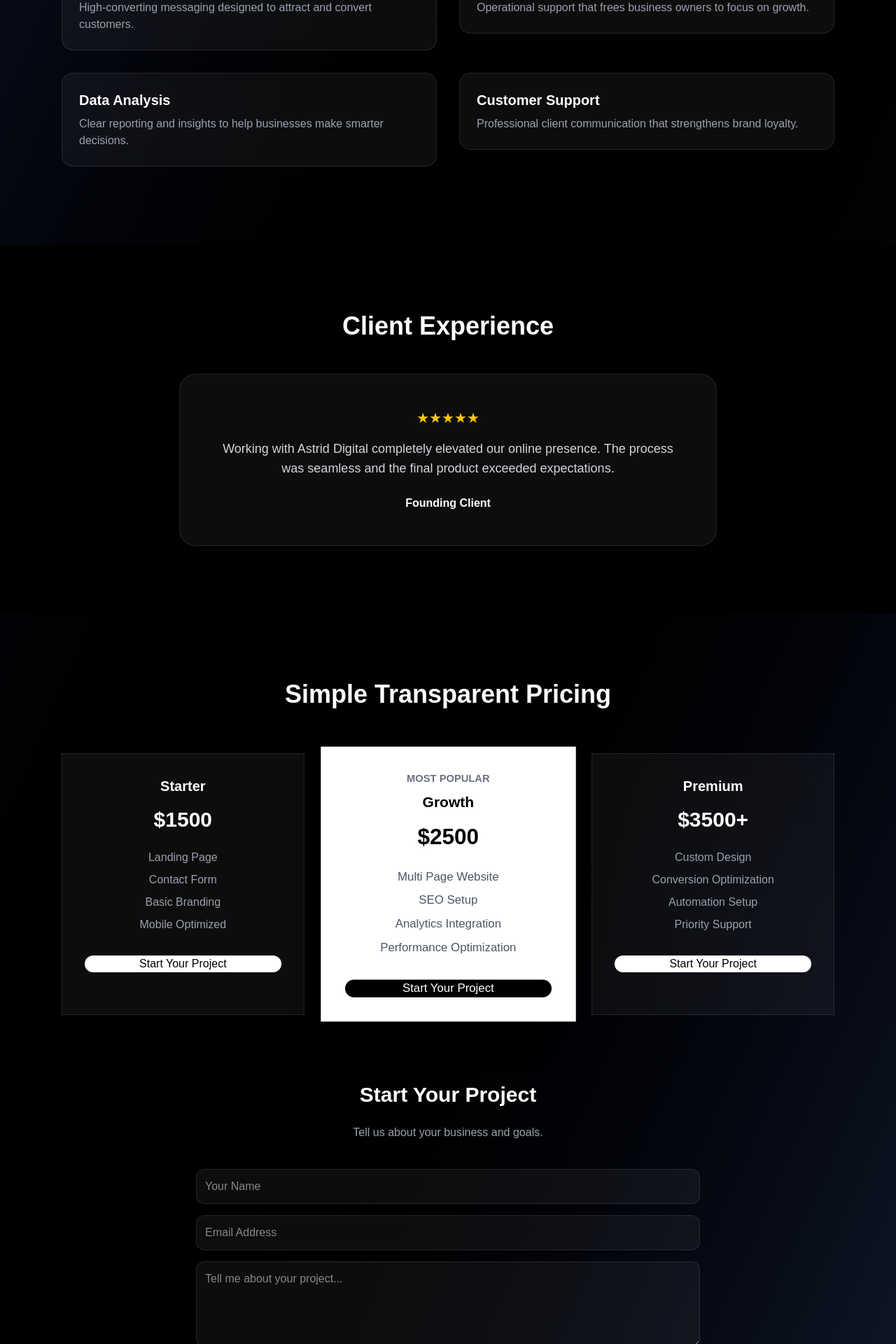
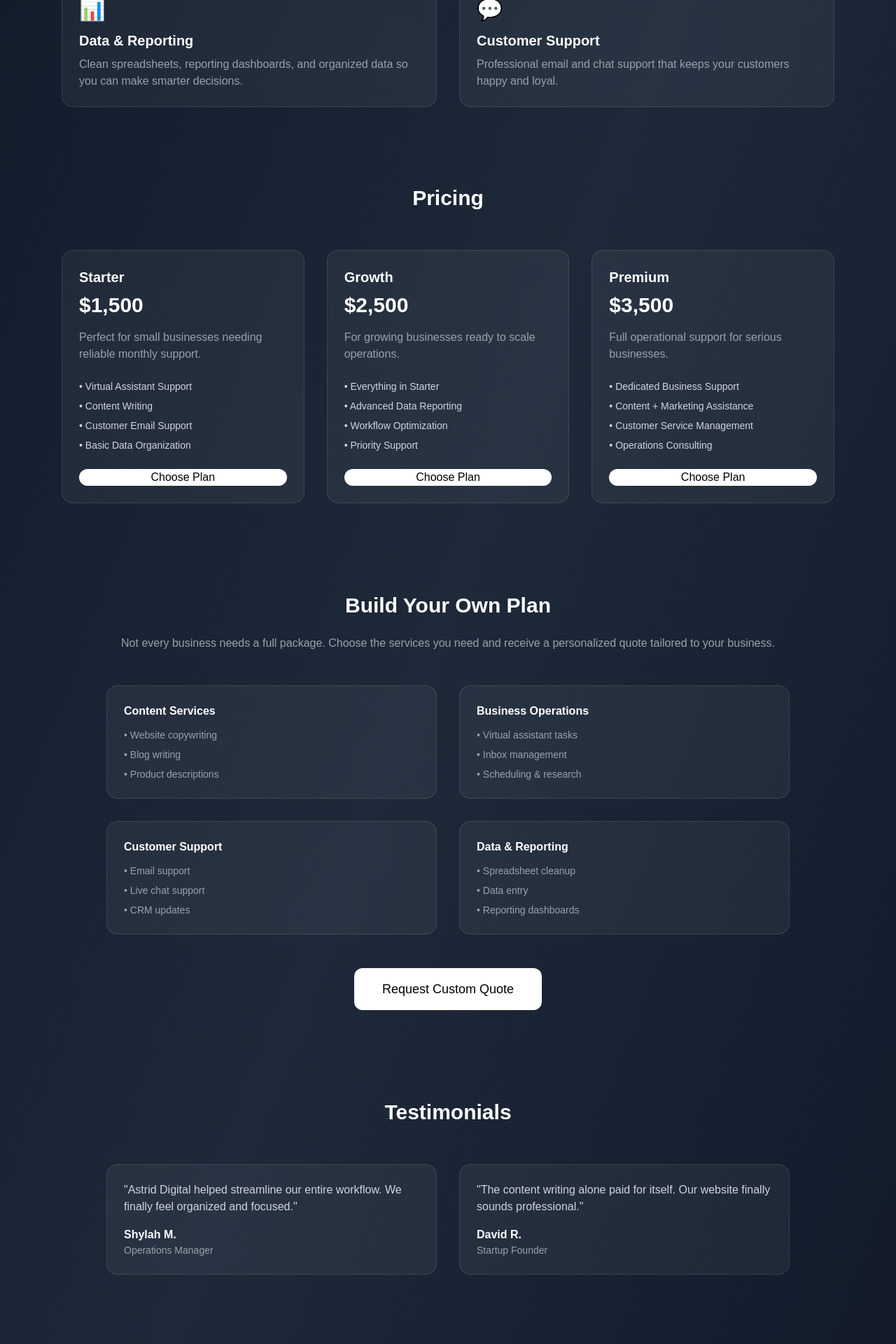
Before and after one commit to ceeleigh/astrid-digital, a Next.js app: page / in a window 1280 px wide. Shown: the part 820-2740 px from the top of the page at 70% size. Built offline with nearby package versions, Linux system fonts and the light colour scheme.

Commit message:
added custom pricing option

```diff
--- a/app/page.tsx
+++ b/app/page.tsx
@@ -1,150 +1,150 @@
 "use client";
 
 import React from "react";
-import { motion } from "framer-motion";
 import { Card, CardContent } from "@/components/ui/card";
 import { Button } from "@/components/ui/button";
+import { motion } from "framer-motion";
 
 export default function Page() {
 
   const services = [
     {
       title: "Content Writing & Copywriting",
-      desc: "High-converting messaging designed to attract and convert customers."
+      desc: "Professional website, blog, and marketing content designed to convert visitors into customers.",
+      icon: "✍️",
     },
     {
       title: "Virtual Assistance",
-      desc: "Operational support that frees business owners to focus on growth."
+      desc: "Inbox management, scheduling, research, and day‑to‑day business support for busy entrepreneurs.",
+      icon: "🧩",
     },
     {
-      title: "Data Analysis",
-      desc: "Clear reporting and insights to help businesses make smarter decisions."
+      title: "Data & Reporting",
+      desc: "Clean spreadsheets, reporting dashboards, and organized data so you can make smarter decisions.",
+      icon: "📊",
     },
     {
       title: "Customer Support",
-      desc: "Professional client communication that strengthens brand loyalty."
-    }
+      desc: "Professional email and chat support that keeps your customers happy and loyal.",
+      icon: "💬",
+    },
   ];
 
   const pricing = [
     {
       name: "Starter",
-      price: "$2,000",
+      price: "$1,500",
+      desc: "Perfect for small businesses needing reliable monthly support.",
       features: [
-        "1 Page Premium Website",
-        "Mobile Optimization",
-        "Contact Form Setup",
-        "Basic SEO Setup"
-      ]
+        "Virtual Assistant Support",
+        "Content Writing",
+        "Customer Email Support",
+        "Basic Data Organization",
+      ],
+      link: "https://buy.stripe.com/00w14p1st6Jh9C25PxdUY03",
     },
     {
       name: "Growth",
-      price: "$3,500",
+      price: "$2,500",
+      desc: "For growing businesses ready to scale operations.",
       features: [
-        "Multi-Page Website",
-        "Brand Styling",
-        "Lead Capture System",
-        "Performance Optimization"
-      ]
+        "Everything in Starter",
+        "Advanced Data Reporting",
+        "Workflow Optimization",
+        "Priority Support",
+      ],
+      link: "https://buy.stripe.com/9B68wRdbb3x5cOe6TBdUY04",
     },
     {
       name: "Premium",
-      price: "$5,000",
+      price: "$3,500",
+      desc: "Full operational support for serious businesses.",
       features: [
-        "Full Business Website",
-        "Automation Setup",
-        "Analytics Dashboard",
-        "Priority Support"
-      ]
-    }
+        "Dedicated Business Support",
+        "Content + Marketing Assistance",
+        "Customer Service Management",
+        "Operations Consulting",
+      ],
+      link: "https://buy.stripe.com/dRm8wR3AB6JhdSi2DldUY05",
+    },
+  ];
+
+  const testimonials = [
+    {
+      quote:
+        "Astrid Digital helped streamline our entire workflow. We finally feel organized and focused.",
+      name: "Shylah M.",
+      role: "Operations Manager",
+    },
+    {
+      quote:
+        "The content writing alone paid for itself. Our website finally sounds professional.",
+      name: "David R.",
+      role: "Startup Founder",
+    },
   ];
 
   const cardStyle =
-    "rounded-2xl bg-white/5 backdrop-blur-xl border border-white/10 p-6 hover:-translate-y-2 hover:shadow-2xl hover:shadow-white/10 transition-all duration-300";
+    "rounded-2xl bg-white/5 backdrop-blur-xl border border-white/10 p-6 hover:-translate-y-2 hover:shadow-xl hover:shadow-white/10 transition-all";
 
   return (
-    <div className="min-h-screen bg-gradient-to-br from-gray-900 via-black to-gray-900 text-white">
+    <div className="min-h-screen bg-gradient-to-br from-gray-900 via-gray-800 to-gray-900 text-white">
 
       {/* NAVBAR */}
+      <nav className="sticky top-0 z-50 backdrop-blur-lg border-b border-white/10">
+        <div className="max-w-6xl mx-auto px-6 py-4 flex justify-between items-center">
+          <h1 className="font-bold text-lg">Astrid Digital Agency</h1>
 
-      <nav className="flex items-center justify-between max-w-6xl mx-auto px-6 py-6">
-        <h1 className="text-xl font-bold tracking-wide">
-          Astrid Digital
-        </h1>
+          <div className="space-x-6 text-sm">
+           <a href="#services" className="hover:text-gray-300">Services</a>
+<a href="#pricing" className="hover:text-gray-300">Pricing</a>
+<a href="#custom" className="hover:text-gray-300">Custom Plan</a>
+<a href="#testimonials" className="hover:text-gray-300">Testimonials</a>
+<a href="#contact" className="hover:text-gray-300">Contact</a>
 
-        <div className="flex gap-6 text-sm text-gray-300">
-          <a href="#services">Services</a>
-          <a href="#pricing">Pricing</a>
-          <a href="#contact">Contact</a>
+          </div>
         </div>
-
-        <a
-          href="https://calendly.com"
-          target="_blank"
-        >
-          <Button className="bg-white text-black hover:bg-gray-200">
-            Book Call
-          </Button>
-        </a>
       </nav>
 
       {/* HERO */}
-
       <section className="max-w-5xl mx-auto px-6 py-28 text-center">
-
         <motion.h1
           initial={{ opacity: 0, y: 40 }}
           animate={{ opacity: 1, y: 0 }}
-          transition={{ duration: .8 }}
+          transition={{ duration: 0.8 }}
           className="text-5xl md:text-6xl font-bold mb-6"
         >
-          Premium Remote Business Support
+          Premium Digital Business Support
         </motion.h1>
 
         <p className="text-gray-400 text-lg mb-10">
-          Agency-level content, operations, and digital support
-          for modern companies.
+          Astrid Digital Agency helps businesses stay organized, efficient,
+          and focused on growth through professional remote support.
         </p>
 
-        <a href="#contact">
+        <a href="#pricing">
           <Button className="bg-white text-black px-8 py-3 text-lg hover:bg-gray-200">
-            Start Your Project
+            View Pricing
           </Button>
         </a>
-
-      </section>
-
-      {/* TRUST BAR */}
-
-      <section className="text-center pb-20">
-        <p className="text-gray-500 uppercase tracking-widest mb-8">
-          Trusted by Emerging Brands
-        </p>
-
-        <div className="grid grid-cols-2 md:grid-cols-4 max-w-4xl mx-auto gap-6 opacity-60">
-          <div className="border border-white/10 rounded-xl py-4">Brand</div>
-          <div className="border border-white/10 rounded-xl py-4">Brand</div>
-          <div className="border border-white/10 rounded-xl py-4">Brand</div>
-          <div className="border border-white/10 rounded-xl py-4">Brand</div>
-        </div>
       </section>
 
       {/* SERVICES */}
-
       <section
         id="services"
-        className="max-w-6xl mx-auto grid md:grid-cols-2 gap-8 px-6 pb-28"
+        className="max-w-6xl mx-auto px-6 pb-28 grid md:grid-cols-2 gap-8"
       >
         {services.map((s, i) => (
           <motion.div
             key={i}
             initial={{ opacity: 0, y: 40 }}
             whileInView={{ opacity: 1, y: 0 }}
-            transition={{ duration: .6, delay: i * .15 }}
+            transition={{ delay: i * 0.1 }}
             viewport={{ once: true }}
           >
             <Card className={cardStyle}>
               <CardContent>
+                <div className="text-3xl mb-3">{s.icon}</div>
                 <h3 className="text-xl font-semibold mb-2">{s.title}</h3>
                 <p className="text-gray-400">{s.desc}</p>
               </CardContent>
@@ -153,122 +153,121 @@ export default function Page() {
         ))}
       </section>
 
-      {/* TESTIMONIAL */}
+      {/* PRICING */}
+      <section id="pricing" className="max-w-6xl mx-auto px-6 pb-32">
 
-      <section className="py-24 px-6 bg-black text-center">
+        <h2 className="text-3xl font-bold text-center mb-14">Pricing</h2>
 
-        <h2 className="text-4xl font-bold mb-12">
-          Client Experience
-        </h2>
+        <div className="grid md:grid-cols-3 gap-8">
+          {pricing.map((plan, i) => (
+            <Card key={i} className="rounded-2xl bg-white/5 border border-white/10 p-6">
+              <CardContent>
 
-        <div className="max-w-3xl mx-auto bg-white/5 border border-white/10 rounded-3xl p-12 backdrop-blur">
+                <h3 className="text-xl font-semibold mb-2">{plan.name}</h3>
+                <p className="text-3xl font-bold mb-4">{plan.price}</p>
+                <p className="text-gray-400 mb-6">{plan.desc}</p>
 
-          <div className="text-yellow-400 text-xl mb-4">
-            ★★★★★
-          </div>
+                <ul className="space-y-2 text-sm text-gray-300 mb-6">
+                  {plan.features.map((f, idx) => (
+                    <li key={idx}>• {f}</li>
+                  ))}
+                </ul>
 
-          <p className="text-gray-300 text-lg mb-6">
-            Working with Astrid Digital completely elevated our online presence.
-            The process was seamless and the final product exceeded expectations.
-          </p>
+                <a href={plan.link} target="_blank">
+                  <Button className="w-full bg-white text-black hover:bg-gray-200">
+                    Choose Plan
+                  </Button>
+                </a>
 
-          <h4 className="font-semibold">
-            Founding Client
-          </h4>
+              </CardContent>
+            </Card>
+          ))}
+        </div>
 
+      </section>
+{/* CUSTOM PLAN */}
+<section id="custom" className="max-w-5xl mx-auto px-6 pb-32 text-center">
+
+  <h2 className="text-3xl font-bold mb-6">
+    Build Your Own Plan
+  </h2>
+
+  <p className="text-gray-400 mb-12">
+    Not every business needs a full package. Choose the services you need and
+    receive a personalized quote tailored to your business.
+  </p>
+
+  <div className="grid md:grid-cols-2 gap-8 text-left mb-12">
+
+    <div className="bg-white/5 border border-white/10 p-6 rounded-2xl">
+      <h3 className="font-semibold mb-3">Content Services</h3>
+      <ul className="text-gray-400 space-y-2 text-sm">
+        <li>• Website copywriting</li>
+        <li>• Blog writing</li>
+        <li>• Product descriptions</li>
+      </ul>
+    </div>
+
+    <div className="bg-white/5 border border-white/10 p-6 rounded-2xl">
+      <h3 className="font-semibold mb-3">Business Operations</h3>
+      <ul className="text-gray-400 space-y-2 text-sm">
+        <li>• Virtual assistant tasks</li>
+        <li>• Inbox management</li>
+        <li>• Scheduling & research</li>
+      </ul>
+    </div>
+
+    <div className="bg-white/5 border border-white/10 p-6 rounded-2xl">
+      <h3 className="font-semibold mb-3">Customer Support</h3>
+      <ul className="text-gray-400 space-y-2 text-sm">
+        <li>• Email support</li>
+        <li>• Live chat support</li>
+        <li>• CRM updates</li>
+      </ul>
+    </div>
+
+    <div className="bg-white/5 border border-white/10 p-6 rounded-2xl">
+      <h3 className="font-semibold mb-3">Data & Reporting</h3>
+      <ul className="text-gray-400 space-y-2 text-sm">
+        <li>• Spreadsheet cleanup</li>
+        <li>• Data entry</li>
+        <li>• Reporting dashboards</li>
+      </ul>
+    </div>
+
+  </div>
+
+  <a href="#contact">
+    <Button className="bg-white text-black px-10 py-4 text-lg hover:bg-gray-200">
+      Request Custom Quote
+    </Button>
+  </a>
+
+</section>
+
+      {/* TESTIMONIALS */}
+      <section id="testimonials" className="max-w-5xl mx-auto px-6 pb-32">
+
+        <h2 className="text-3xl font-bold text-center mb-14">Testimonials</h2>
+
+        <div className="grid md:grid-cols-2 gap-8">
+          {testimonials.map((t, i) => (
+            <Card key={i} className="bg-white/5 border border-white/10 p-6 rounded-2xl">
+              <CardContent>
+                <p className="text-gray-300 mb-4">"{t.quote}"</p>
+                <p className="font-semibold">{t.name}</p>
+                <p className="text-sm text-gray-400">{t.role}</p>
+              </CardContent>
+            </Card>
+          ))}
         </div>
 
       </section>
 
-      {/* Pricing */}
-<section id="pricing" className="max-w-6xl mx-auto px-6 py-24 text-center">
-  <h2 className="text-4xl font-bold mb-16">Simple Transparent Pricing</h2>
+      {/* CONTACT */}
+      <section id="contact" className="max-w-3xl mx-auto px-6 pb-32 text-center">
 
-  <div className="grid md:grid-cols-3 gap-8">
-
-    {/* Starter */}
-    <Card className="bg-white/5 border border-white/10 backdrop-blur-xl">
-      <CardContent className="p-8">
-        <h3 className="text-xl font-semibold mb-4">Starter</h3>
-
-        <p className="text-3xl font-bold mb-6">$1500</p>
-
-        <ul className="space-y-2 text-gray-400 mb-8">
-          <li>Landing Page</li>
-          <li>Contact Form</li>
-          <li>Basic Branding</li>
-          <li>Mobile Optimized</li>
-        </ul>
-
-        <a href="https://buy.stripe.com/00w14p1st6Jh9C25PxdUY03">
-          <Button className="w-full bg-white text-black hover:bg-gray-200">
-            Start Your Project
-          </Button>
-        </a>
-      </CardContent>
-    </Card>
-
-    {/* Growth */}
-    <Card className="bg-white border border-white/20 shadow-2xl scale-105">
-      <CardContent className="p-8">
-        <p className="text-sm font-semibold mb-2 text-gray-500">
-          MOST POPULAR
-        </p>
-
-        <h3 className="text-xl font-semibold mb-4 text-black">Growth</h3>
-
-        <p className="text-3xl font-bold mb-6 text-black">$2500</p>
-
-        <ul className="space-y-2 text-gray-600 mb-8">
-          <li>Multi Page Website</li>
-          <li>SEO Setup</li>
-          <li>Analytics Integration</li>
-          <li>Performance Optimization</li>
-        </ul>
-
-        <a href="https://buy.stripe.com/9B68wRdbb3x5cOe6TBdUY04">
-          <Button className="w-full bg-black text-white hover:bg-gray-900">
-            Start Your Project
-          </Button>
-        </a>
-      </CardContent>
-    </Card>
-
-    {/* Premium */}
-    <Card className="bg-white/5 border border-white/10 backdrop-blur-xl">
-      <CardContent className="p-8">
-        <h3 className="text-xl font-semibold mb-4">Premium</h3>
-
-        <p className="text-3xl font-bold mb-6">$3500+</p>
-
-        <ul className="space-y-2 text-gray-400 mb-8">
-          <li>Custom Design</li>
-          <li>Conversion Optimization</li>
-          <li>Automation Setup</li>
-          <li>Priority Support</li>
-        </ul>
-
-        <a href="https://buy.stripe.com/dRm8wR3AB6JhdSi2DldUY05">
-          <Button className="w-full bg-white text-black hover:bg-gray-200">
-            Start Your Project
-          </Button>
-        </a>
-      </CardContent>
-    </Card>
-
-  </div>
-</section>
-
-      {/* CONTACT */}
-
-      <section
-        id="contact"
-        className="max-w-3xl mx-auto px-6 pb-32 text-center"
-      >
-
-        <h2 className="text-3xl font-bold mb-6">
-          Start Your Project
-        </h2>
+        <h2 className="text-3xl font-bold mb-6">Start Your Project</h2>
 
         <p className="text-gray-400 mb-10">
           Tell us about your business and goals.
```
